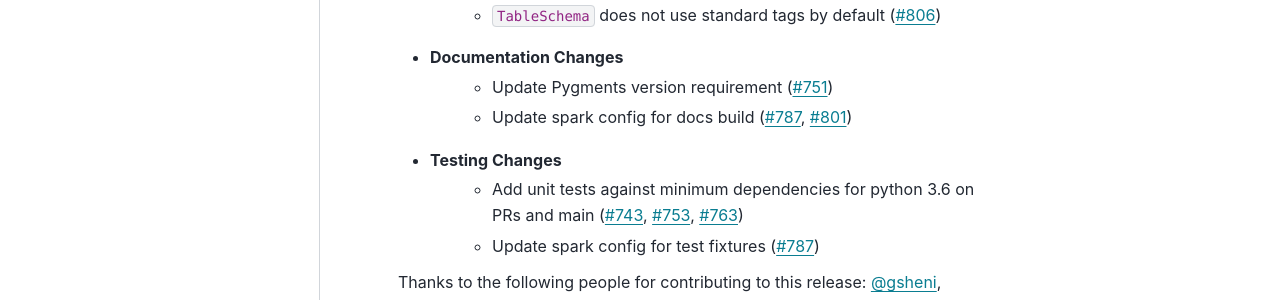
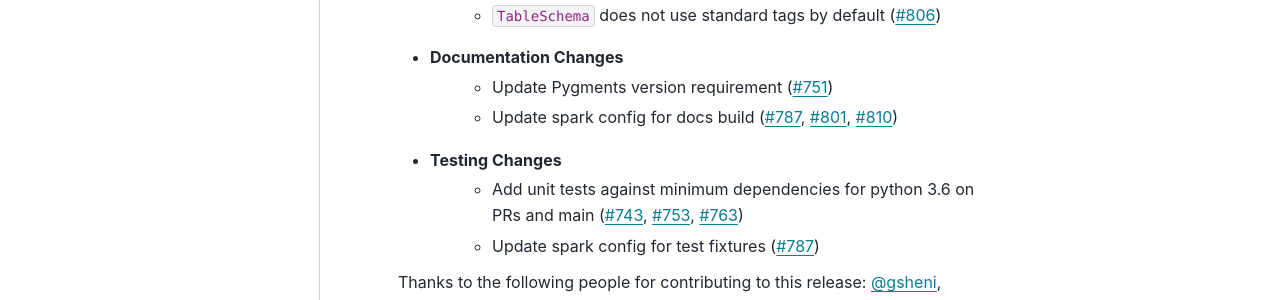
Before and after one commit to alteryx/woodwork, a Sphinx documentation site: the page built from docs/source/release_notes.rst, in a window 1280 px wide and 900 px high, scrolled down 931 px. Shown: the part 153-453 px from the top of the window. Built offline with Sphinx 7.4.7 and the PyData theme 0.15.4, drawn with Linux system fonts in a browser that asks for light colours; comment, search, counter and statistics services are not loaded.

Commit message:
Update release_notes.rst

```diff
--- a/docs/source/release_notes.rst
+++ b/docs/source/release_notes.rst
@@ -27,7 +27,7 @@ Release Notes
         * ``TableSchema`` does not use standard tags by default (:pr:`806`)
     * Documentation Changes
         * Update Pygments version requirement (:pr:`751`)
-        * Update spark config for docs build (:pr:`787`, :pr:`801`)
+        * Update spark config for docs build (:pr:`787`, :pr:`801`, :pr:`810`)
     * Testing Changes
         * Add unit tests against minimum dependencies for python 3.6 on PRs and main (:pr:`743`, :pr:`753`, :pr:`763`)
         * Update spark config for test fixtures (:pr:`787`)
```
